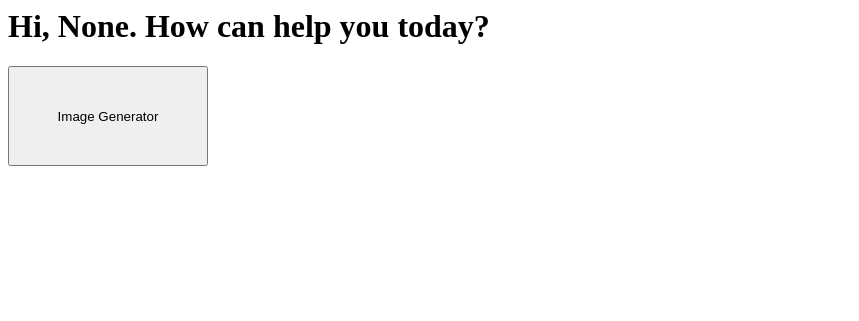
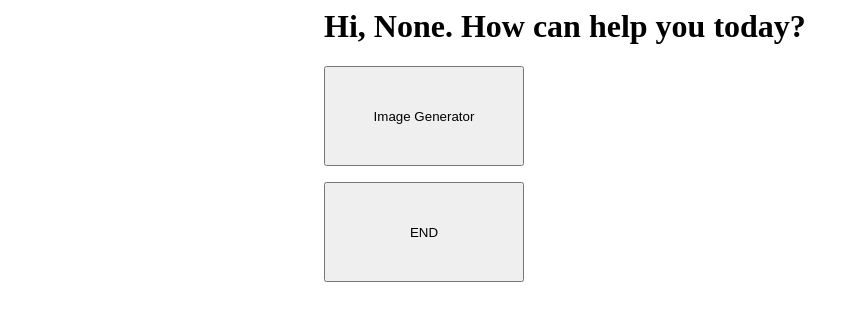
Before and after one commit to Nikkijjj/rpa-Feb-19-2024, a Flask app: page /main in a window 1280 px wide. Shown: the top 321 px of the page, without its empty margins (0-859 px from the left). Run offline with Flask 3, Linux system fonts and the light colour scheme.

Commit message:
Update main.html

```diff
--- a/templates/main.html
+++ b/templates/main.html
@@ -1,4 +1,16 @@
-<h1>Hi, {{r}}. How can help you today?</h1>
-<form action="/image_gpt" method="post">
-  <input type = "submit" value="Image Generator" style="width:200px;height:100px;">
-</form>
+<style>
+.container{width:100%;margin:auto;}
+@media (min-width:600px){.container{width:80%;}}
+@media (min-width:768px){.container{width:60%;}}
+@media (min-width:1024px){.container{width:50%;}}
+</style>
+
+<div class="container">
+  <h1>Hi, {{r}}. How can help you today?</h1>
+  <form action="/image_gpt" method="post">
+    <input type = "submit" value="Image Generator" style="width:200px;height:100px;">
+  </form>
+  <form action="/end" method="post">
+    <input type = "submit" value="END" style="width:200px;height:100px;">
+  </form>
+</div>
```
